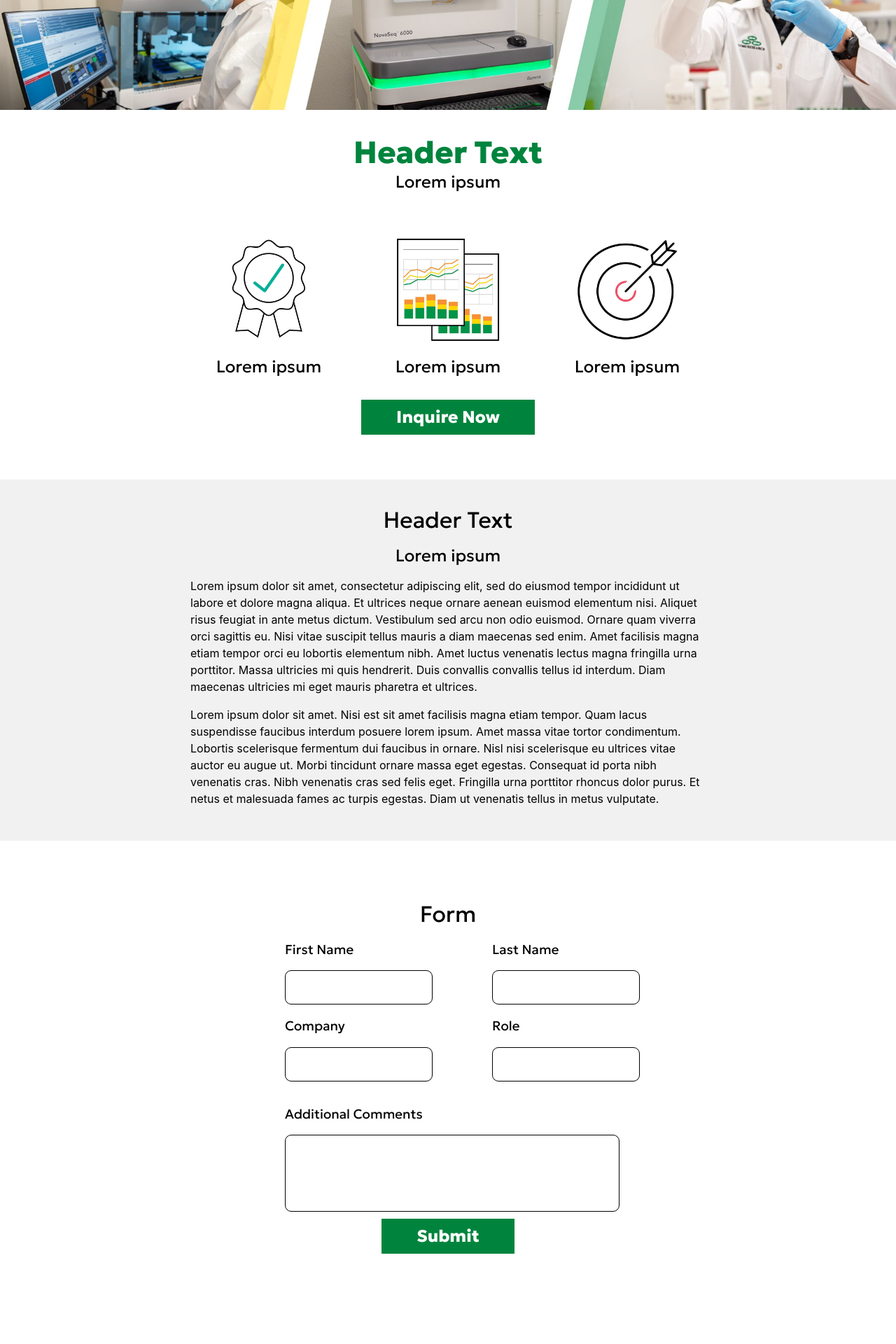
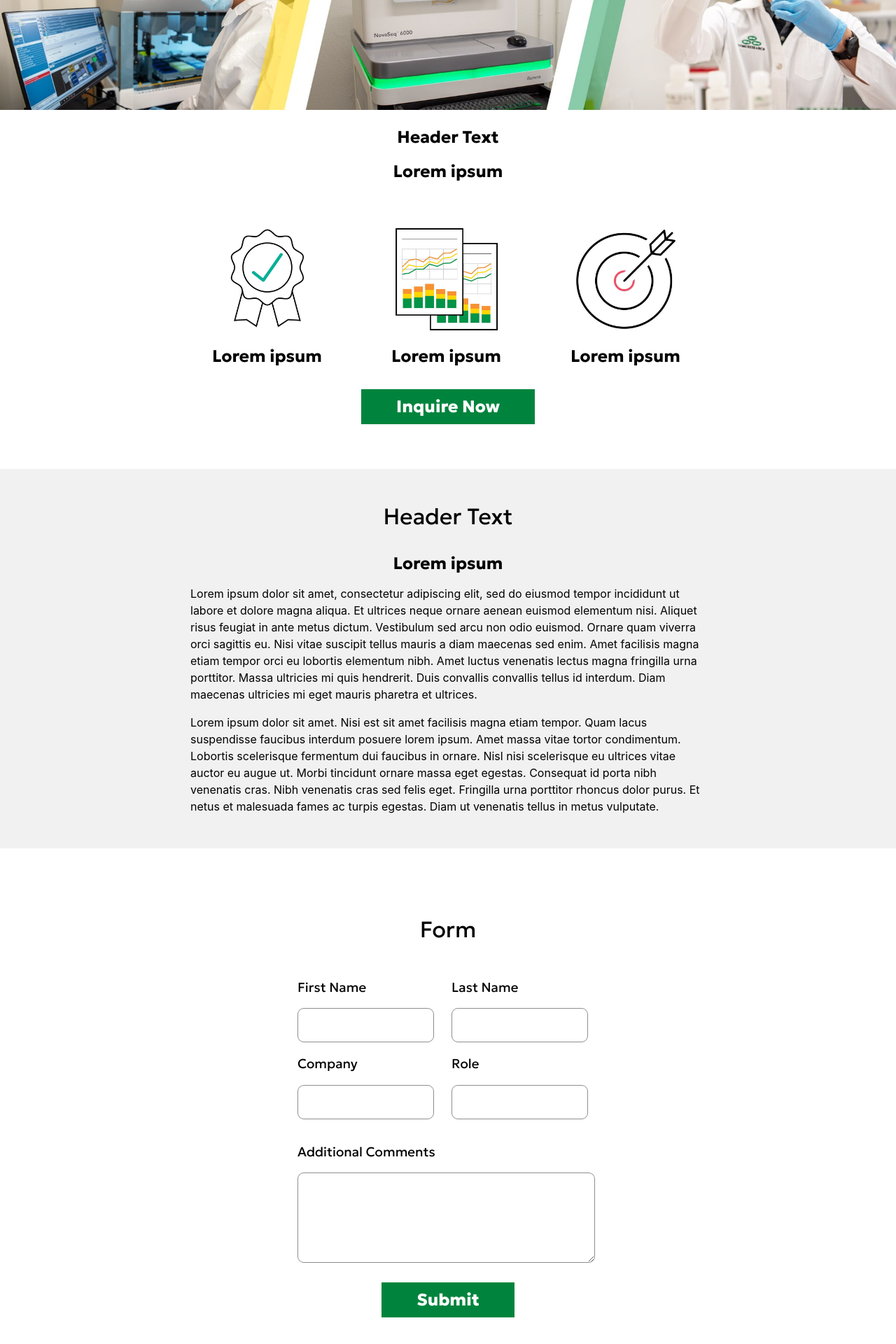
Before and after one commit to nbtrieu/zymo-landing-page, a React (Create React App) app: page / in a window 1280 px wide. Shown: the part 110-2030 px from the top of the page at 70% size. Before the commit the page ends 1969 px from the top, so only its background shows below. Built offline with nearby package versions, Linux system fonts and the light colour scheme.

Commit message:
Fixed mobile responsiveness

```diff
--- a/package.json
+++ b/package.json
@@ -6,6 +6,7 @@
     "@testing-library/jest-dom": "^5.16.5",
     "@testing-library/react": "^13.4.0",
     "@testing-library/user-event": "^13.5.0",
+    "aos": "^2.3.4",
     "react": "^18.2.0",
     "react-dom": "^18.2.0",
     "react-scripts": "5.0.1",
--- a/src/components/ContactForm/ContactForm.js
+++ b/src/components/ContactForm/ContactForm.js
@@ -6,7 +6,8 @@ export default function ContactForm() {
     firstName: '',
     lastName: '',
     company: '',
-    role: ''
+    role: '',
+    comments: ''
   });
 
   const [message, setMessage] = useState();
@@ -32,11 +33,12 @@ export default function ContactForm() {
   }
 
   return (
+    <section>
       <form onSubmit={handleFormSubmit}>
         <div className='flex-column flex-center text-center subheading'>
           <h1>Form</h1>
-        <div className='ml-6 mb-3'>
-          <div className='flex-row flex-center'>
+          <div className='form-wrapper'>
+            <div className='flex-row flex-center form-rows'>
               <div className='col-2 text-left'>
                 <h3>First Name</h3>
                 <input
@@ -56,7 +58,7 @@ export default function ContactForm() {
                 />
               </div>
             </div>
-          <div className='flex-row flex-center mb-2'>
+            <div className='flex-row flex-center mb-2 form-rows'>
               <div className='col-2 text-left'>
                 <h3>Company</h3>
                 <input
@@ -69,20 +71,25 @@ export default function ContactForm() {
               <div className='col-2 text-left'>
                 <h3>Role</h3>
                 <input
-                type='textarea'
+                  type='text'
                   name='role'
                   required
                   onChange={handleInputChange}
                 />
               </div>
             </div>
-          <div className='flex-row flex-center mb-2'>
+            <div className='flex-row flex-center mb-2 form-rows'>
               <div className='col-1 text-left comment-box'>
                 <h3>Additional Comments</h3>
-              <input type='textarea'/>
+                <textarea
+                  type='text'
+                  name='comments'
+                  onChange={handleInputChange}
+                />
               </div>
             </div>
           </div>
+          <div className='submit-wrapper'>
             <div className='flex-row flex-center mb-2'>
               <button>
                 Submit
@@ -92,7 +99,11 @@ export default function ContactForm() {
               <p>{message}</p>
             </div>
           </div>
+
+        </div>
       </form>
+    </section>
+
 
   )
 }
--- a/src/components/Header/Header.js
+++ b/src/components/Header/Header.js
@@ -1,4 +1,7 @@
-import { useRef } from 'react';
+import { useRef, useEffect } from 'react';
+import AOS from 'aos';
+import 'aos/dist/aos.css';
+
 import Hero from '../Hero';
 
 import banner from '../../assets/banner.jpg';
@@ -9,8 +12,13 @@ import graphsIcon from '../../assets/graphs_icon.jpg';
 function Header(props) {
   const scollToRef = useRef();
 
+  useEffect(() => {
+    AOS.init({ duration: 2000 });
+  }, []);
+
   return (
-    <header>
+    <div>
+      <section data-aos='fade-right'>
         <div className='banner'>
           <img src={banner} alt='scientists and equipment for lab work'></img>
         </div>
@@ -19,15 +27,15 @@ function Header(props) {
           <h2>Lorem ipsum</h2>
           <div className='flex-row mt-3 mb-2 flex-center'>
             <div className='col-3 header-icons'>
-            <img src={checkmarkIcon}></img>
+              <img src={checkmarkIcon} alt='check mark icon'></img>
               <h2 className='my-2'>Lorem ipsum</h2>
             </div>
             <div className='col-3 header-icons'>
-            <img src={graphsIcon}></img>
+              <img src={graphsIcon} alt='graphs icon'></img>
               <h2 className='my-2'>Lorem ipsum</h2>
             </div>
             <div className='col-3 header-icons'>
-            <img src={bullseyeIcon}></img>
+              <img src={bullseyeIcon} alt='bullseye icon'></img>
               <h2 className='my-2'>Lorem ipsum</h2>
             </div>
           </div>
@@ -37,11 +45,17 @@ function Header(props) {
             </button>
           </div>
         </div>
+      </section>
+      <section>
         <Hero></Hero>
+      </section>
+      <section data-aos='flip-right'>
         <div ref={scollToRef}>
         {props.children}
       </div>
-    </header>
+      </section>
+
+    </div>
   )
 }
 
--- a/src/components/Hero/Hero.js
+++ b/src/components/Hero/Hero.js
@@ -1,11 +1,18 @@
-import React from 'react'
+import { useEffect } from 'react';
+import AOS from 'aos';
+import 'aos/dist/aos.css';
 
 export default function Hero() {
+  useEffect(() => {
+    AOS.init({ duration: 2000 });
+  }, []);
+
   return (
+    <section data-aos='zoom-in'>
       <div className='text-center hero subheading mt-3 px-4 py-2'>
         <h1>Header Text</h1>
         <h2 className='my-2'>Lorem ipsum</h2>
-      <div className='text-left px-5 mb-3 paragraph-text'>
+        <div className='text-left mb-3 paragraph-text'>
           <p>
             Lorem ipsum dolor sit amet, consectetur adipiscing elit, sed do eiusmod tempor incididunt ut labore et dolore magna aliqua. Et ultrices neque ornare aenean euismod elementum nisi. Aliquet risus feugiat in ante metus dictum. Vestibulum sed arcu non odio euismod. Ornare quam viverra orci sagittis eu. Nisi vitae suscipit tellus mauris a diam maecenas sed enim. Amet facilisis magna etiam tempor orci eu lobortis elementum nibh. Amet luctus venenatis lectus magna fringilla urna porttitor. Massa ultricies mi quis hendrerit. Duis convallis convallis tellus id interdum. Diam maecenas ultricies mi eget mauris pharetra et ultrices.
           </p>
@@ -13,7 +20,7 @@ export default function Hero() {
             Lorem ipsum dolor sit amet. Nisi est sit amet facilisis magna etiam tempor. Quam lacus suspendisse faucibus interdum posuere lorem ipsum. Amet massa vitae tortor condimentum. Lobortis scelerisque fermentum dui faucibus in ornare. Nisl nisi scelerisque eu ultrices vitae auctor eu augue ut. Morbi tincidunt ornare massa eget egestas. Consequat id porta nibh venenatis cras. Nibh venenatis cras sed felis eget. Fringilla urna porttitor rhoncus dolor purus. Et netus et malesuada fames ac turpis egestas. Diam ut venenatis tellus in metus vulputate.
           </p>
         </div>
-
       </div>
+    </section>
   )
 }
--- a/src/index.css
+++ b/src/index.css
@@ -7,7 +7,11 @@ body {
   -moz-osx-font-smoothing: grayscale;
 }
 
-
+main {
+  margin: 0 auto;
+  min-width: 100vw !important;
+  min-height: 100vh !important;
+}
 
 code {
   font-family: source-code-pro, Menlo, Monaco, Consolas, 'Courier New',
@@ -17,12 +21,7 @@ code {
 :root {
   --primary: #00843D;
   --secondary: #F1F1F1;
-  --tertiary: #8C788E;
-  --light: #fafafa;
-  --dark: #799FBA;
-  --darker: #76385D;
-  --alpha: #F7BAF4;
-  --error: rgb(228, 46, 1);
+  --tertiary: #8E8E8E;
   --spacing-one: calc(1rem * 0.5);
   --spacing-two: calc(1rem);
   --spacing-three: calc(4rem);
@@ -62,8 +61,15 @@ header h2 {
 }
 
 .banner img {
-  object-fit: cover;
-  width: 100%;
+  width: auto;
+  max-width: 100%;
+  height: auto;
+}
+
+.header-icons img {
+  width: auto;
+  max-width: 100%;
+  height: auto;
 }
 
 .subheading h1 {
@@ -82,6 +88,8 @@ header h2 {
 
 .paragraph-text {
   line-height: 1.5rem;
+  padding-right: 14rem;
+  padding-left: 14rem;
 }
 
 /* MARGIN PADDING UTILS */
@@ -213,6 +221,7 @@ header h2 {
   padding-bottom: var(--spacing-three);
 }
 
+
 /* FLEX GRID */
 .flex-row {
   display: flex;
@@ -248,8 +257,8 @@ header h2 {
 [class*='col-'] {
   position: relative;
   width: 100%;
-  padding-right: 15px;
-  padding-left: 15px;
+  padding-right: 10px;
+  padding-left: 5px;
 }
 
 .col-auto {
@@ -265,6 +274,7 @@ header h2 {
 .col-2 {
   flex: 0 0 25%;
   max-width: 25%;
+  padding-right: 20px;
 }
 
 .col-3 {
@@ -290,22 +300,29 @@ button {
   padding: 10px 50px;
 }
 
+.form-wrapper {
+  margin: 0 200px 50px 200px !important;
+}
+
+.submit-wrapper {
+  margin-bottom: 30px;
+}
+
 input {
   padding: 1rem;
   border-radius: 9px;
-  border: 0.75px solid #000000;
+  border: 1px solid var(--tertiary);
   outline: none;
-  min-width: 70%;
+  width: 100%;
 }
 
-.comment-box input {
-  padding-left: 1rem;
-  padding-right: 1rem;
+.comment-box textarea {
+  padding: 1rem;
   border-radius: 9px;
-  border: 0.75px solid #000000;
+  border: 1px solid var(--tertiary);
   outline: none;
-  min-width: 85%;
-  min-height: 100%;
+  width: 100%;
+  height: 100%;
 }
 
 .message p {
@@ -313,3 +330,58 @@ input {
   font-style: italic;
   font-size: 1.25rem;
 }
+
+/* MOBILE RESPONSIVE STYLING */
+/* For phones: */
+@media only screen and (max-width: 1024px) {
+  main {
+    width: 100vw;
+  }
+
+  .banner img {
+    width: auto !important;
+    max-width: 100% !important;
+    height: auto !important;
+  }
+
+  .header-icons img {
+    width: auto;
+    max-width: 100%;
+    max-height: 50%;
+    height: auto;
+  }
+
+  .header-icons h2 {
+    font-size: 100%;
+  }
+
+  .paragraph-text {
+    padding: 0 !important;
+  }
+
+  .form-wrapper {
+    margin: auto 100px !important;
+  }
+
+  .col-2 {
+    flex: 0 0 50% !important;
+    max-width: 50% !important;
+  }
+
+  .col-1 {
+    flex: 0 0 100% !important;
+    max-width: 100% !important;
+  }
+
+  input {
+    width: 100% !important;
+  }
+
+  .comment-box input {
+    min-width: 100% !important;
+  }
+
+  .submit-wrapper {
+    margin-top: 100px;
+  }
+}
```
Also changed, not shown: 1 other file (tests, documents, lock files or other folders). Lines whose indentation alone changed are shown as unchanged.
